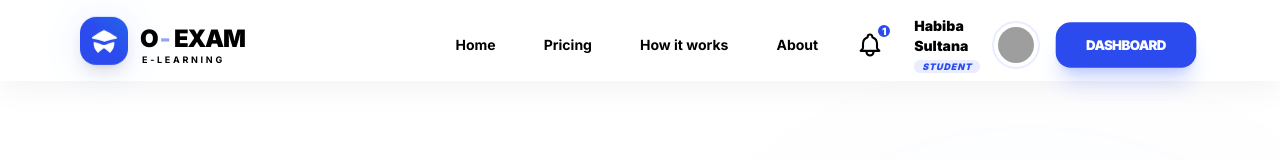
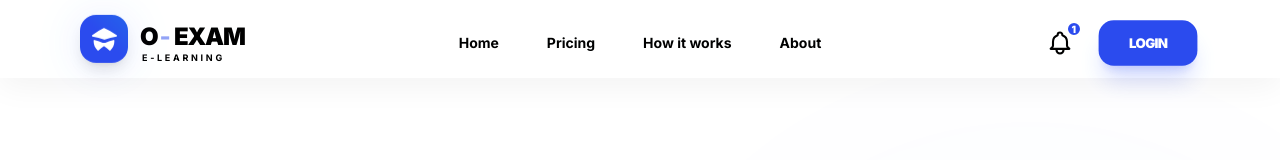
Before and after one commit to sohelma/oexam-client, a Next.js app: page / in a window 1280 px wide. Shown: the top 160 px of the page. Built offline with nearby package versions, Linux system fonts and the light colour scheme; grey boxes are pictures that could not be loaded.

Commit message:
login btn added in navbar

```diff
--- a/src/components/shared/Navbar/Navbar.jsx
+++ b/src/components/shared/Navbar/Navbar.jsx
@@ -120,7 +120,7 @@ const Navbar = () => {
             </div>
           </button>
 
-          {user && (
+          {/* {user && (
             <div className="flex items-center gap-3 ml-2">
               <div className="hidden xl:flex flex-col items-end leading-none">
                 <p className="text-sm font-black text-base-content">
@@ -213,13 +213,14 @@ const Navbar = () => {
                 </ul>
               </div>
             </div>
-          )}
+          )} */}
 
           <Link
-            href={user ? `/dashboard/${user.role}` : '/login'}
+            href={'/auth/login'}
             className="btn btn-primary rounded-2xl px-8 hidden md:flex font-black text-white shadow-xl shadow-primary/20 border-none hover:translate-y-[-3px] hover:shadow-primary/40 active:scale-95 transition-all duration-500 uppercase tracking-tighter"
           >
-            {user ? 'Dashboard' : 'Login'}
+            {/* {user ? 'Dashboard' : 'Login'} */}
+            Login
           </Link>
         </div>
       </div>
```
